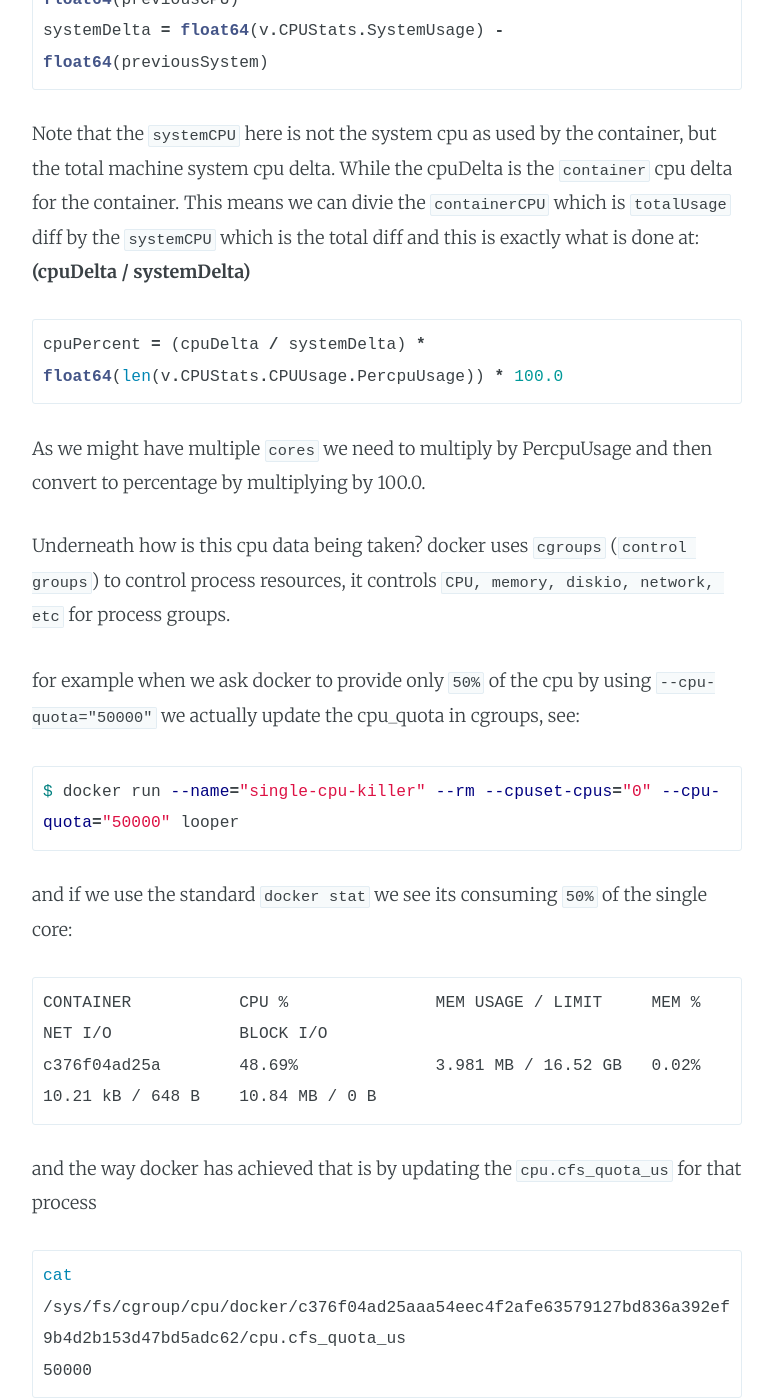
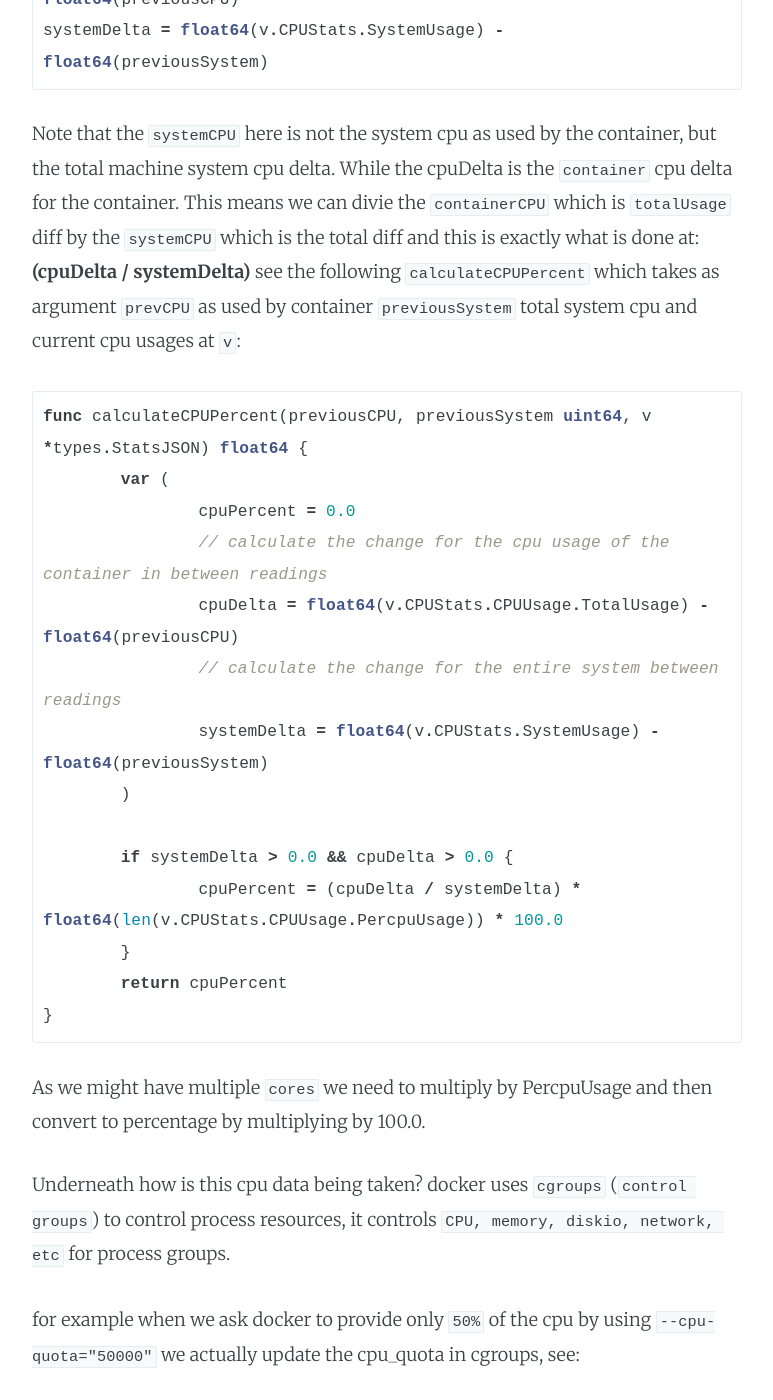
Before and after one commit to LivePersonInc/techblog, a Jekyll site: the page built from _posts/2016/2016-01-26-docker-adoption-pathway-part02.md, in a window 1280 px wide and 1400 px high, scrolled down 4713 px. Shown: the whole window, without its empty margins (253-1026 px from the left). Built offline with Jekyll 4.4.1, drawn with Linux system fonts in a browser that asks for light colours; comment, search, counter and statistics services are not loaded.

Commit message:
+temporary publish part 2

````diff
--- a/_posts/2016/2016-01-26-docker-adoption-pathway-part02.md
+++ b/_posts/2016/2016-01-26-docker-adoption-pathway-part02.md
@@ -111,10 +111,23 @@ cpuDelta = float64(v.CPUStats.CPUUsage.TotalUsage) - float64(previousCPU)
 systemDelta = float64(v.CPUStats.SystemUsage) - float64(previousSystem)
 ```
 
-Note that the `systemCPU` here is not the system cpu as used by the container, but the total machine system cpu delta.  While the cpuDelta is the `container` cpu delta for the container.  This means we can divie the `containerCPU` which is `totalUsage` diff by the `systemCPU` which is the total diff and this is exactly what is done at: **(cpuDelta / systemDelta)**
+Note that the `systemCPU` here is not the system cpu as used by the container, but the total machine system cpu delta.  While the cpuDelta is the `container` cpu delta for the container.  This means we can divie the `containerCPU` which is `totalUsage` diff by the `systemCPU` which is the total diff and this is exactly what is done at: **(cpuDelta / systemDelta)** see the following `calculateCPUPercent` which takes as argument `prevCPU` as used by container `previousSystem` total system cpu and current cpu usages at `v`:
 
 ```go
-cpuPercent = (cpuDelta / systemDelta) * float64(len(v.CPUStats.CPUUsage.PercpuUsage)) * 100.0
+func calculateCPUPercent(previousCPU, previousSystem uint64, v *types.StatsJSON) float64 {
+	var (
+		cpuPercent = 0.0
+		// calculate the change for the cpu usage of the container in between readings
+		cpuDelta = float64(v.CPUStats.CPUUsage.TotalUsage) - float64(previousCPU)
+		// calculate the change for the entire system between readings
+		systemDelta = float64(v.CPUStats.SystemUsage) - float64(previousSystem)
+	)
+
+	if systemDelta > 0.0 && cpuDelta > 0.0 {
+		cpuPercent = (cpuDelta / systemDelta) * float64(len(v.CPUStats.CPUUsage.PercpuUsage)) * 100.0
+	}
+	return cpuPercent
+}
 ```
 
 As we might have multiple `cores` we need to multiply by PercpuUsage and then convert to percentage by multiplying by 100.0.
````
